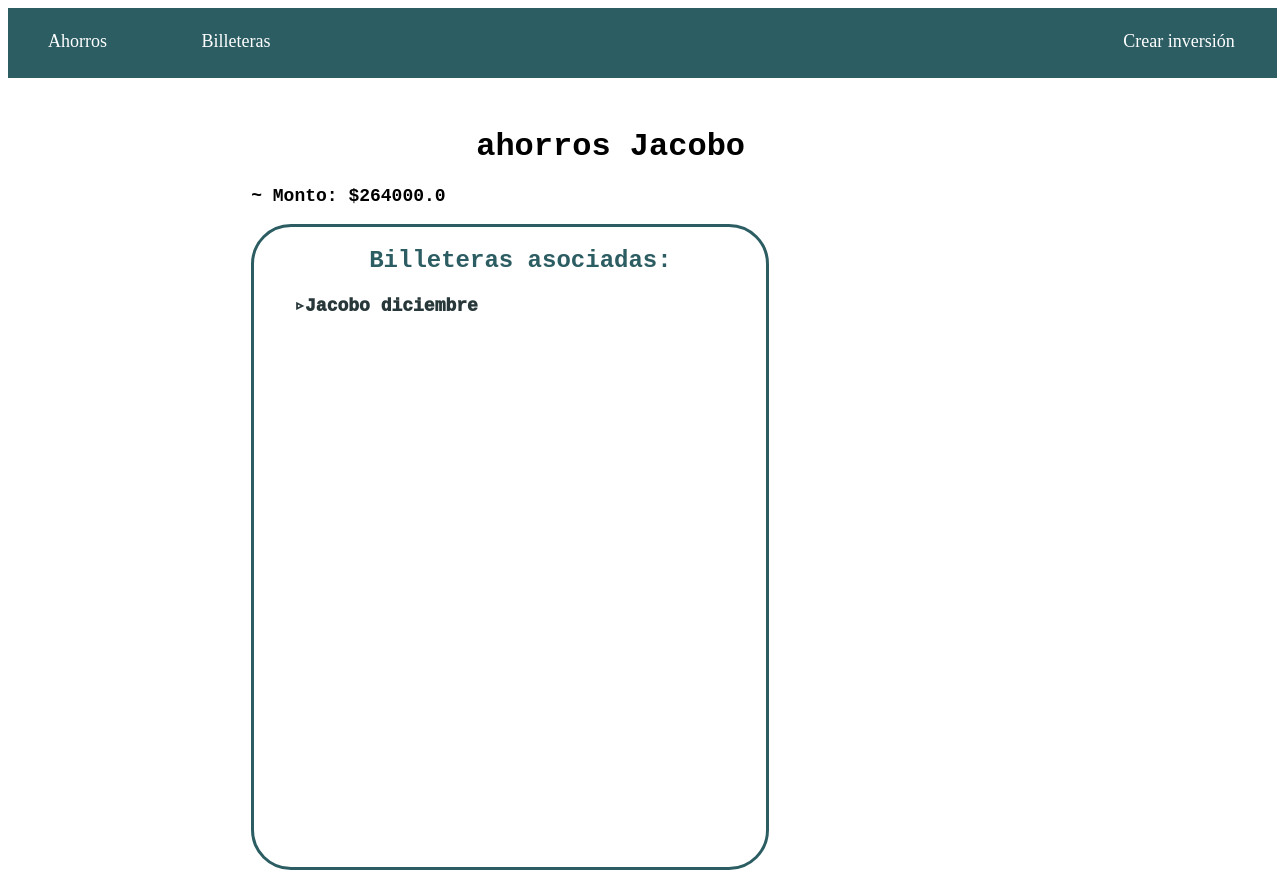
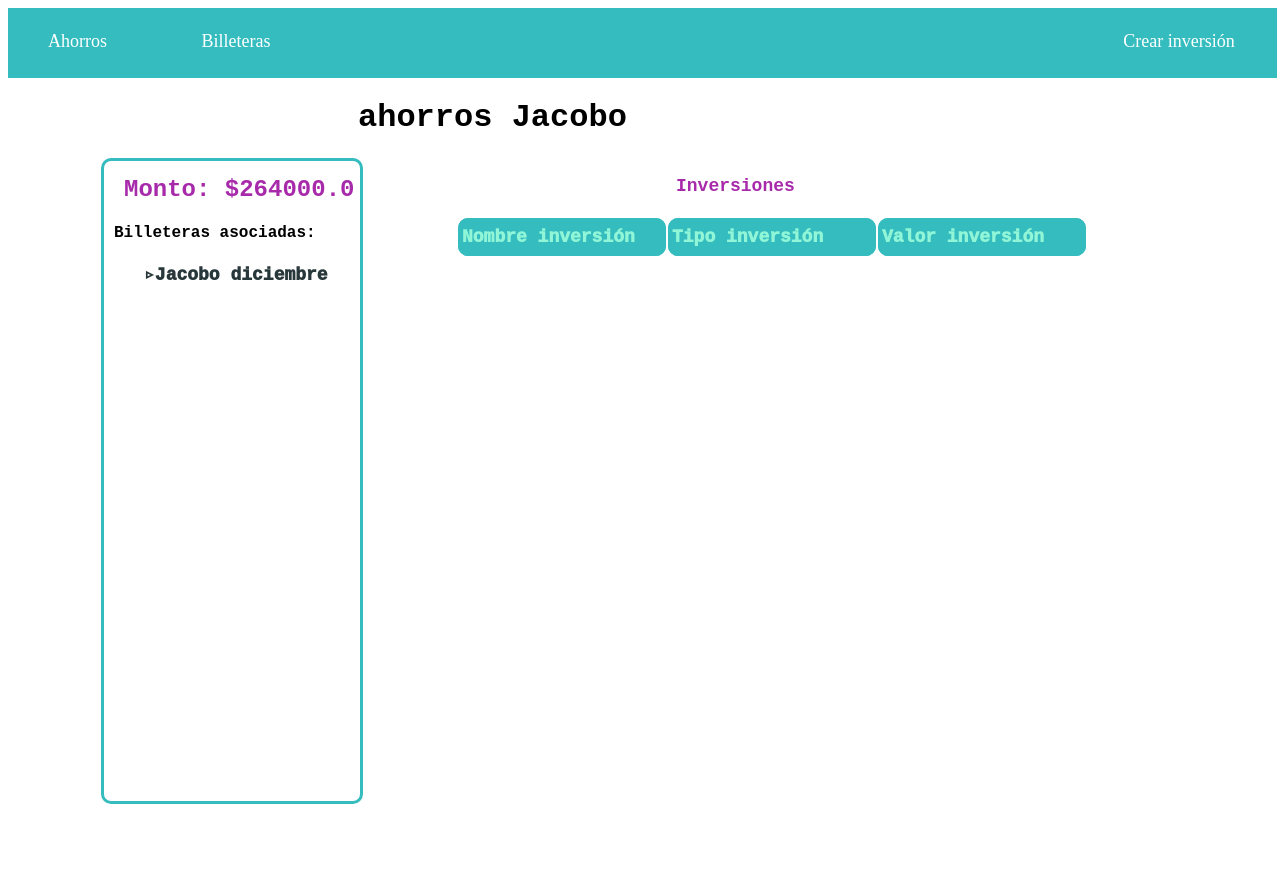
Before and after one commit to jacomc132/app_gastos, a Django app: page /ahorros/6 in a window 1280 px wide. After the commit the page ends 804 px from the top, so only its background shows below. Run offline with Django 4.2, Linux system fonts and the light colour scheme; data comes from the database, SQL or seed files in the repository; both versions use the stored data as it was after the commit; data that the repository does not hold is empty.

Commit message:
mejoras en app ahorros

```diff
--- a/mis_gastos/ahorros/forms.py
+++ b/mis_gastos/ahorros/forms.py
@@ -9,8 +9,7 @@ class formulario_crear_ahorro(forms.Form):
 
 
 class formulario_crear_inversion(forms.Form):
-    CHOICES = (("1","Activo"),("2","Pasivo"))
+    CHOICES = (("Activo","Activo"),("Pasivo","Pasivo"))
     nombre_inversion = forms.CharField(max_length=60, label="Nombre inversión")
-    ahorro_id = forms.ModelChoiceField(Ahorro.objects.all(), label="Ahorro asociado")
     tipo_inversion = forms.ChoiceField(widget=forms.Select, choices=CHOICES, label="Tipo de inversión")
     valor_inversion = forms.FloatField(label="Valor inversión")
--- a/mis_gastos/ahorros/models.py
+++ b/mis_gastos/ahorros/models.py
@@ -7,8 +7,10 @@ class Ahorro(models.Model):
     fecha_creacion = models.DateTimeField("date published")
     cantidad_dinero = models.FloatField(default = 0)
 
+
     def __str__(self):
         return self.nombre_ahorro
+
 
 
 
--- a/mis_gastos/ahorros/static/styles/estilos_ahorros.css
+++ b/mis_gastos/ahorros/static/styles/estilos_ahorros.css
@@ -1,6 +1,6 @@
 :root{
-    --color1:#2c5d63;
-    --color2: #a2c11c;
+    --color1:#35bcbf;
+    --color2: #90f6d7;
     --color3: #283739;
     --color4:#ffffff;
     --color5:black;
@@ -170,6 +170,7 @@ button{
     background-color:var(--color1);
     border-style:solid;
     border-width: 1px;
+    border-color:var(--color1);
     height: 40px;
     width: 70px;
     border-radius:10px;
@@ -419,7 +420,7 @@ select{
     border-radius:40px;
     border-color:var(--color1);
     width:40vw;
-    height: 80vh;
+    height:10vh;
 }
 
 #subtitulo_billeteras_asociadas{
@@ -445,3 +446,131 @@ select{
     text-decoration:none;
     color:var(--color7);
 }
+
+#link_ahorro{
+    text-decoration:none;
+    color:var(--color3);
+    font-weight: 1000;
+    font-size:large;
+}
+
+#link_ahorro:hover{
+    text-decoration:none;
+    color:var(--color7);
+}
+
+
+/* Estilos específicos para ahorro_actual.html: */
+
+#titulo_ahorro_actual{
+    padding-left:350px;
+    font-family:'Courier New', Courier, monospace;
+    color:var(--color5);
+}
+
+#contenido_ahorro_actual{
+    font-family:'Courier New', Courier, monospace;
+    display:grid;
+    grid-template-columns:1fr 1fr;
+}
+
+#contenedor_info_ahorro{
+    width: 20vw;
+    height: 80vh;
+    border-style:solid;
+    border-color:var(--color1);
+    border-radius:10px;
+    display:inline-block;
+    justify-self:center;
+
+
+}
+
+#contenedor_tabla_inversiones{
+    width: 60vw;
+    padding:0px;
+    border:0px;
+    display: block;
+    color:var(--color5);
+}
+
+#contenedor_tabla_inversiones:hover{
+    width: 60vw;
+    padding:0px;
+    border:0px;
+    display: block;
+    color:var(--color5);
+}
+
+#monto{
+    margin-top: 15px;
+    color:var(--color7);
+    margin-left:20px;
+}
+
+#asociadas_subtitulo{
+    margin-left:10px;
+
+}
+
+#contenedor_billetera_asociada{
+    margin:0px;
+    padding:0px;
+    list-style:none;
+    font-size:small;
+}
+
+#link_billetera_asociada{
+    text-decoration:none;
+    color:var(--color3);
+    font-weight: 1000;
+    font-size:large;
+    padding:0px;
+    margin:0px;
+}
+
+
+#link_billetera_asociada:hover{
+    text-decoration:none;
+    color:var(--color7);
+}
+
+#sin_billeteras_asociadas{
+    margin-left:10px;
+
+}
+
+#titulo_inversiones{
+    border-color: var(--color3);
+    border-radius: 10px;
+    grid-column:2/3;
+    margin-left:220px;
+    color:var(--color7);
+}
+
+.filas_tablas{
+    color:var(--color5);
+}
+
+#sin_billeteras{
+    margin:0px;
+    font-size:small;
+    margin-left:23px;
+    color:black;
+}
+
+#sin_billeteras2{
+    margin:0px;
+    font-size:small;
+    margin-left:10px;
+    color:var(--color5);
+    text-decoration:none;
+    font-weight: 900;
+}
+
+#sin_billeteras2:hover{
+    font-size:medium;
+    margin-left:10px;
+    color:var(--color7);
+    text-decoration:none;
+}
--- a/mis_gastos/ahorros/templates/ahorro_actual.html
+++ b/mis_gastos/ahorros/templates/ahorro_actual.html
@@ -17,17 +17,42 @@
         </ul>
     </nav>
 
+    <h1 id="titulo_ahorro_actual">{{ahorro.nombre_ahorro}}</h1>
+    <div id="contenido_ahorro_actual">
+        <div id="contenedor_info_ahorro">
+            <h2 id="monto">Monto: ${{ahorro.cantidad_dinero}}</h2>
+            <h4 id="asociadas_subtitulo">Billeteras asociadas:</h4>
 
-    <div class="contenido">
-        <h1 class="titulo">{{ahorro.nombre_ahorro}}</h1>
-        <p>~ Monto: ${{ahorro.cantidad_dinero}}</p>
-        <div class="contenedor_billeteras_asociadas">
-            <h2 id="subtitulo_billeteras_asociadas">Billeteras asociadas:</h2>
-            <ul>
-                {% for billetera in billeteras_ahorro %}
-                    <li id="billetera_ahorro_actual"><a id="link_billetera_ahorro_actual"href="/billetera/{{billetera.pk}}">▹{{billetera.nombre_billetera}}</class=a></li>
+            {% if billeteras_ahorro %}
+                <ul>
+                    {% for billetera in billeteras_ahorro %}
+                        <li id="contenedor_billetera_asociada"><a id="link_billetera_asociada" href="/billetera/{{billetera.pk}}">▹{{billetera.nombre_billetera}}</class=a></li>
+                    {% endfor %}
+                </ul>
+            {% else %}
+                <div id="contenedor_sin_billeteras">
+                    <a href="/billetera/crear_billetera" id="sin_billeteras2">Sin billeteras. Créalas aquí...</a>
+                </div>
+            {% endif %}
+        </div>
+        <div id="contenedor_tabla_inversiones">
+            <table>
+                <tr id="contenedor_titulo_inversiones">
+                    <p id="titulo_inversiones">Inversiones</p>
+                </tr>
+                <tr class="titulos_campos">
+                    <td>Nombre inversión</td>
+                    <td>Tipo inversión</td>
+                    <td>Valor inversión</td>
+                </tr>
+                {% for inversion in inversiones_ahorro %}
+                <tr>
+                    <td>{{inversion.nombre_inversion}}</td>
+                    <td>{{inversion.tipo_inversion}}</td>
+                    <td>{{inversion.valor_inversion}}</td>
+                </tr>
                 {% endfor %}
-            </ul>
+            </table>
         </div>
 
 
--- a/mis_gastos/ahorros/templates/ahorros.html
+++ b/mis_gastos/ahorros/templates/ahorros.html
@@ -23,7 +23,7 @@
 
         <ul class="coin">
         {% for ahorro in ahorros %}
-            <li class="contenedor_elemento_categoria"><a href="/ahorros/{{ahorro.pk}}">{{ahorro.nombre_ahorro}}</a></li>
+            <li class="contenedor_elemento_categoria"><a id="link_ahorro"href="/ahorros/{{ahorro.pk}}">{{ahorro.nombre_ahorro}}</a></li>
         {% endfor %}
         </ul>
     </div>
--- a/mis_gastos/ahorros/views.py
+++ b/mis_gastos/ahorros/views.py
@@ -28,14 +28,18 @@ def crear_ahorro(request):
 def ahorro_actual(request,id_ahorro):
     ahorro = Ahorro.objects.get(pk=id_ahorro)
     billeteras_ahorro = Billetera.objects.filter(ahorro_id=id_ahorro)
-    return render(request,'ahorro_actual.html',{'ahorro':ahorro,'billeteras_ahorro':billeteras_ahorro})
+    inversiones_ahorro = Inversion.objects.filter(ahorro_id=id_ahorro)
+    return render(request,'ahorro_actual.html',{'ahorro':ahorro,'billeteras_ahorro':billeteras_ahorro,'inversiones_ahorro':inversiones_ahorro})
 
 
 
 def crear_inversion(request,id_ahorro):
-
     if request.method == 'GET':
         return render(request,'crear_inversion.html',{'formulario_crear_inversion':formulario_crear_inversion})
 
     elif request.method == 'POST':
+        ahorro_seleccionado = Ahorro.objects.get(pk=id_ahorro)
+        nueva_inversion = Inversion(nombre_inversion=request.POST['nombre_inversion'],ahorro_id= ahorro_seleccionado,tipo_inversion=request.POST['tipo_inversion'],valor_inversion=request.POST['valor_inversion'])
+        nueva_inversion.save()
+        ahorro_seleccionado.cantidad_dinero = ahorro_seleccionado.cantidad_dinero - nueva_inversion.valor_inversion
         return redirect(f'/ahorros/{id_ahorro}')
--- a/mis_gastos/billetera/models.py
+++ b/mis_gastos/billetera/models.py
@@ -7,7 +7,7 @@ class Billetera(models.Model):
     nombre_billetera = models.CharField(max_length = 40)
     fecha_creacion = models.DateTimeField("date published")
     total_dinero = models.FloatField(default = 0)
-    ahorro_id = models.ForeignKey(Ahorro, on_delete=models.CASCADE, default=1)
+    ahorro_id = models.ForeignKey(Ahorro, on_delete=models.CASCADE, default=6)
 
     def __str__(self):
         return self.nombre_billetera
--- a/mis_gastos/billetera/templates/billetera.html
+++ b/mis_gastos/billetera/templates/billetera.html
@@ -13,7 +13,7 @@
         <ul class="nav_container">
             <li class="li1"><a href="/ahorros">Ahorros</a></li>
             <li class="li2"><a class="link_pagina_actual"href="/billetera">Billeteras</a></li>
-            <li class="crear"><a target="_blank" href={% url 'crear_billetera' %}>Crear billetera</a></li>
+            <li class="crear"><a href={% url 'crear_billetera' %}>Crear billetera</a></li>
         </ul>
     </nav>
 
--- a/mis_gastos/billetera/templates/categoria_actual.html
+++ b/mis_gastos/billetera/templates/categoria_actual.html
@@ -14,7 +14,7 @@
     <ul class='nav_container'>
         <li class="li1"><a href="/billetera">Billeteras</a></li>
         <li class="li2"><a href="/billetera/{{billetera.pk}}">Billetera actual</a></li>
-        <li class="crear"><a target="_blank" href="/billetera/{{billetera.pk}}/{{tipo_categoria}}/{{categoria.pk}}/crear_ingreso_gasto">Crear {{categoria.tipo_categoria}}</a></li>
+        <li class="crear"><a href="/billetera/{{billetera.pk}}/{{tipo_categoria}}/{{categoria.pk}}/crear_ingreso_gasto">Crear {{categoria.tipo_categoria}}</a></li>
     </ul>
 </nav>
 
```
Also changed, not shown: mis_gastos/billetera/views.py (+11 -0 lines), mis_gastos/db.sqlite3.
